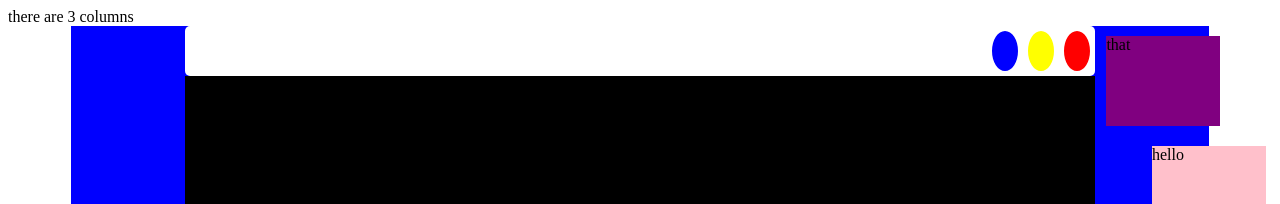
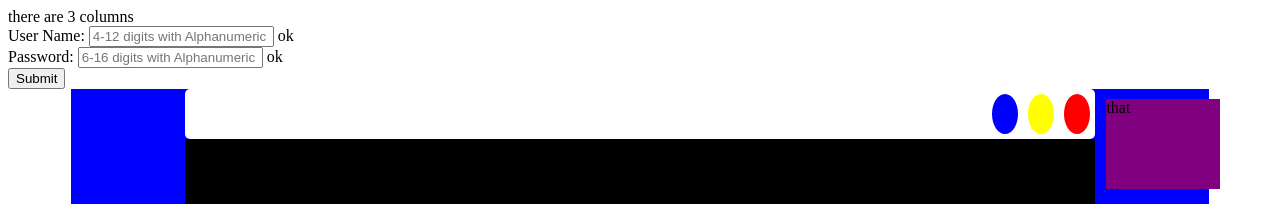
Before and after one commit to tho6/CookingSchoolWebsite, a website: page Public/index.html in a window 1280 px wide. Shown: the top 204 px of the page. Drawn offline with Linux system fonts and the light colour scheme.

Commit message:
Update index.html

```diff
--- a/Public/index.html
+++ b/Public/index.html
@@ -9,6 +9,25 @@
 </head>
 <body>
   <div class="row1">there are 3 columns</div>
+ <div class="loginFormContainer_Hidden">
+    <form class="loginForm" action="/Pathname" method="POST">
+      <div class="line">
+      <label class="label" for="UserName">User Name:</label>
+      <input class="input" name="UserName" type="text" placeholder="4-12 digits with Alphanumeric" required pattern="[0-9a-zA-Z]{4,12}">
+      <span class="ok">ok</span>
+      </div>
+      <div class="line">
+      <label class="label" for="Password">Password:</label>
+      <input class="input" name="Password" type="text" placeholder="6-16 digits with Alphanumeric" required pattern="[0-9a-zA-Z]{6,16}">
+      <span class="ok">ok</span>
+      </div>
+      <div class="line">
+      <input class="submit" type="submit">
+      </div>
+    </form>
+    </div>
+
+
 
   <div class="row2">
     <div class=box1>
```
